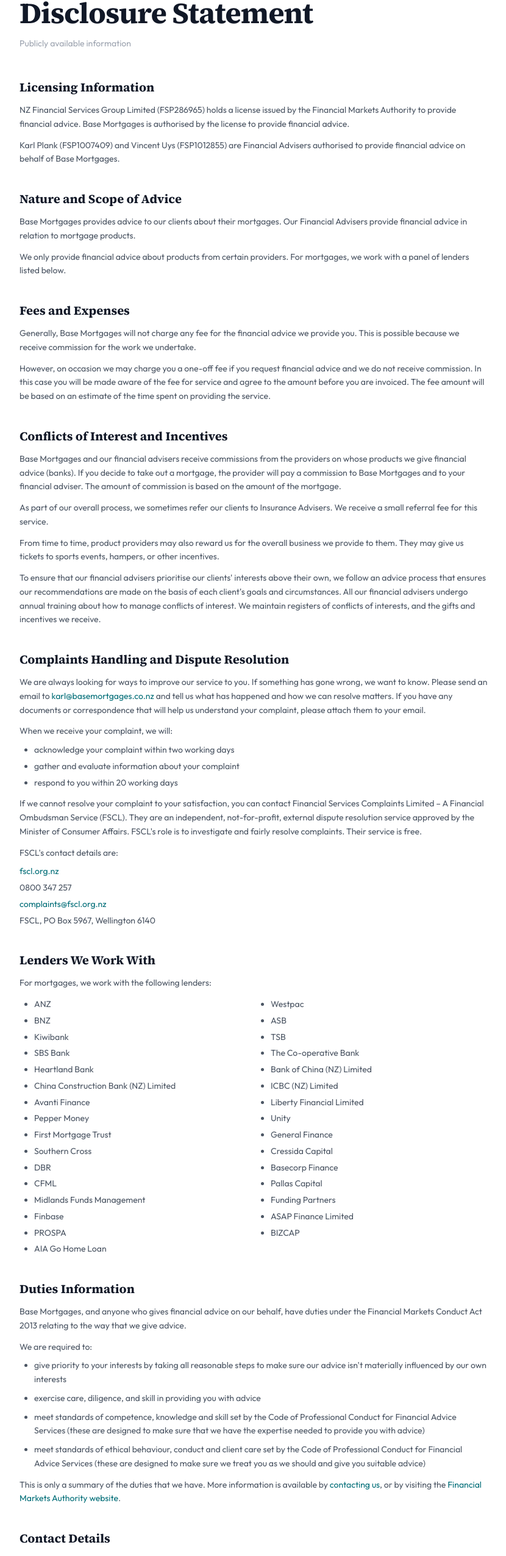
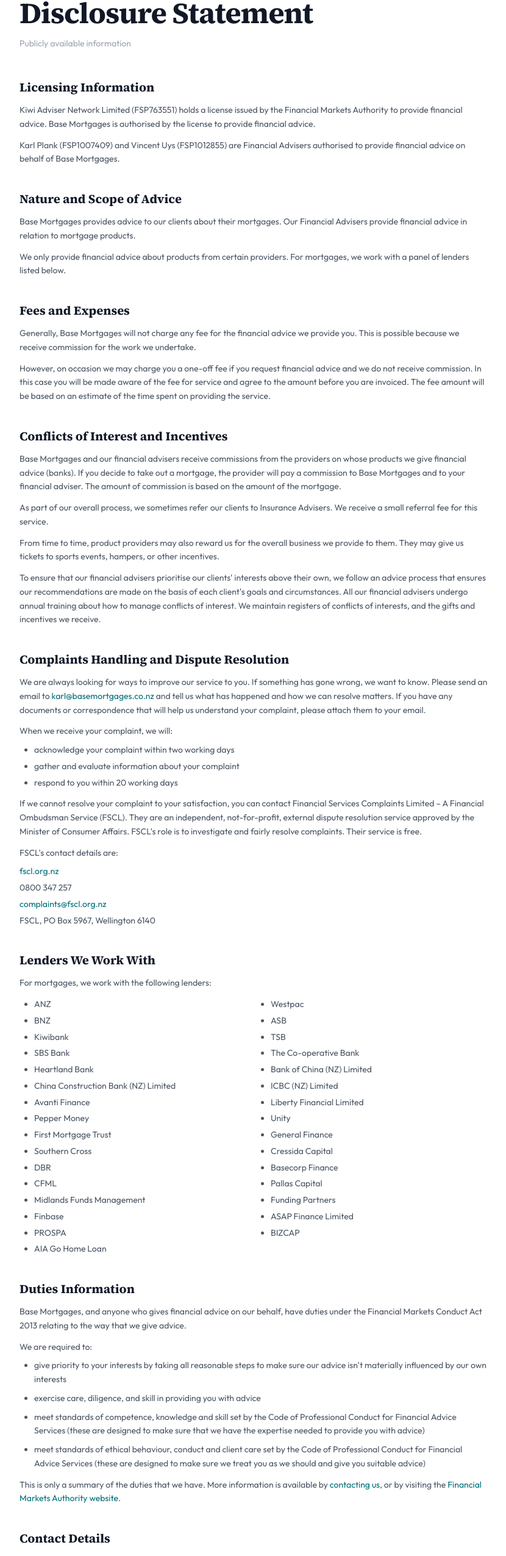
Before and after one commit to karlplank93/base-mortgages, a Next.js app: page /terms in a window 1280 px wide. Shown: the part 215-2766 px from the top of the page at 61% size, without its empty margins (224-1054 px from the left). Built offline with nearby package versions, Linux system fonts and the light colour scheme.

Commit message:
Update page.tsx

```diff
--- a/app/terms/page.tsx
+++ b/app/terms/page.tsx
@@ -21,7 +21,7 @@ export default function TermsPage() {
 
             <div>
               <h2 className="font-display text-xl font-bold text-gray-900 mb-3">Licensing Information</h2>
-              <p>NZ Financial Services Group Limited (FSP286965) holds a license issued by the Financial Markets Authority to provide financial advice. Base Mortgages is authorised by the license to provide financial advice.</p>
+              <p>Kiwi Adviser Network Limited (FSP763551) holds a license issued by the Financial Markets Authority to provide financial advice. Base Mortgages is authorised by the license to provide financial advice.</p>
               <p className="mt-3">Karl Plank (FSP1007409) and Vincent Uys (FSP1012855) are Financial Advisers authorised to provide financial advice on behalf of Base Mortgages.</p>
             </div>
 
@@ -122,7 +122,7 @@ export default function TermsPage() {
 
             <div>
               <h2 className="font-display text-xl font-bold text-gray-900 mb-3">Contact Details</h2>
-              <p>Base Mortgages is the Financial Advice Provider, authorised under NZ Financial Services Group Limited (FSP286965).</p>
+              <p>Base Mortgages is the Financial Advice Provider, authorised under Kiwi Adviser Network Limited (FSP763551).</p>
               <ul className="mt-3 space-y-1">
                 <li>Phone: <a href="tel:0272664925" className="text-teal hover:underline">027 266 4925</a></li>
                 <li>Email: <a href="mailto:karl@basemortgages.co.nz" className="text-teal hover:underline">karl@basemortgages.co.nz</a></li>
```
